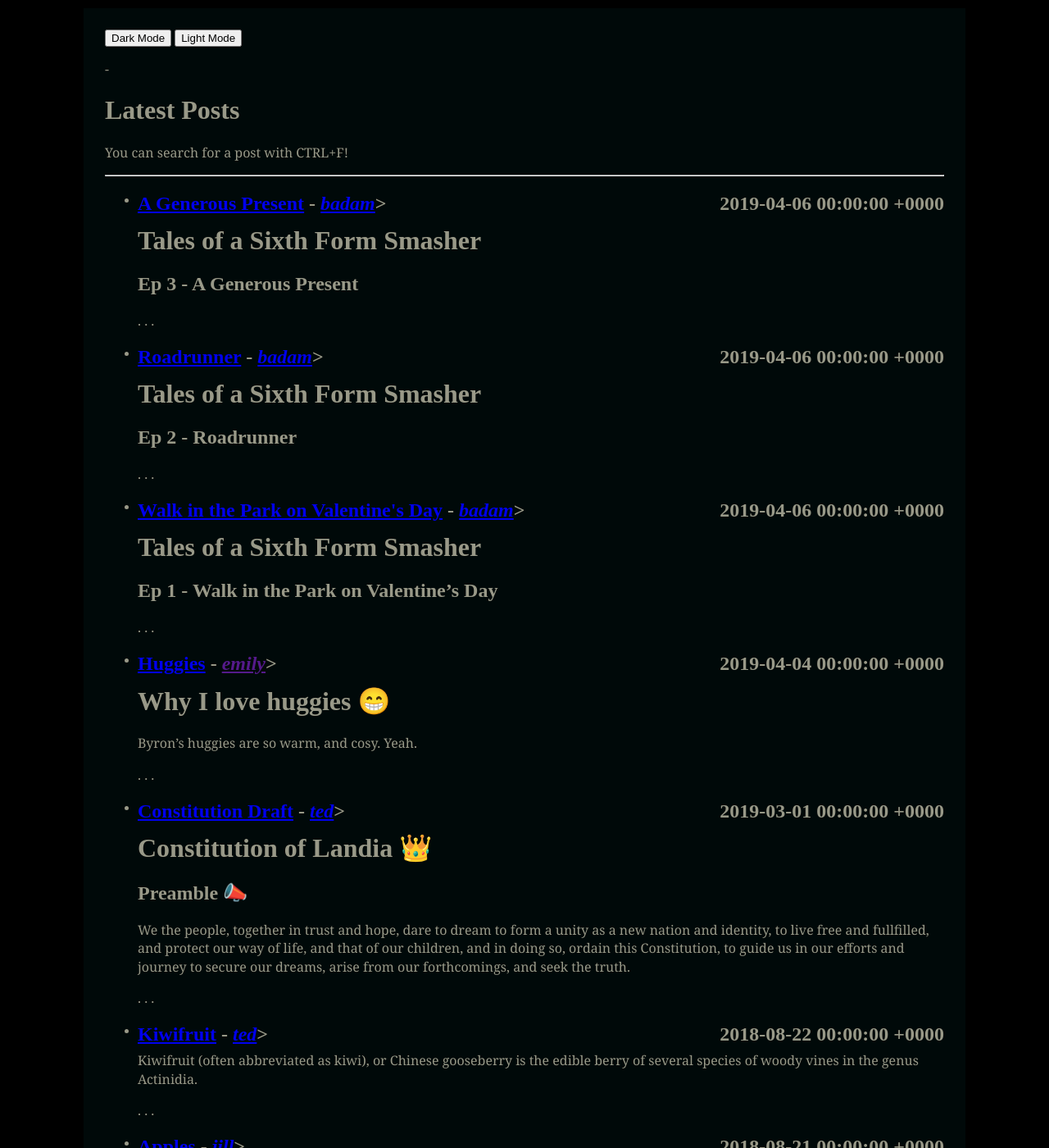
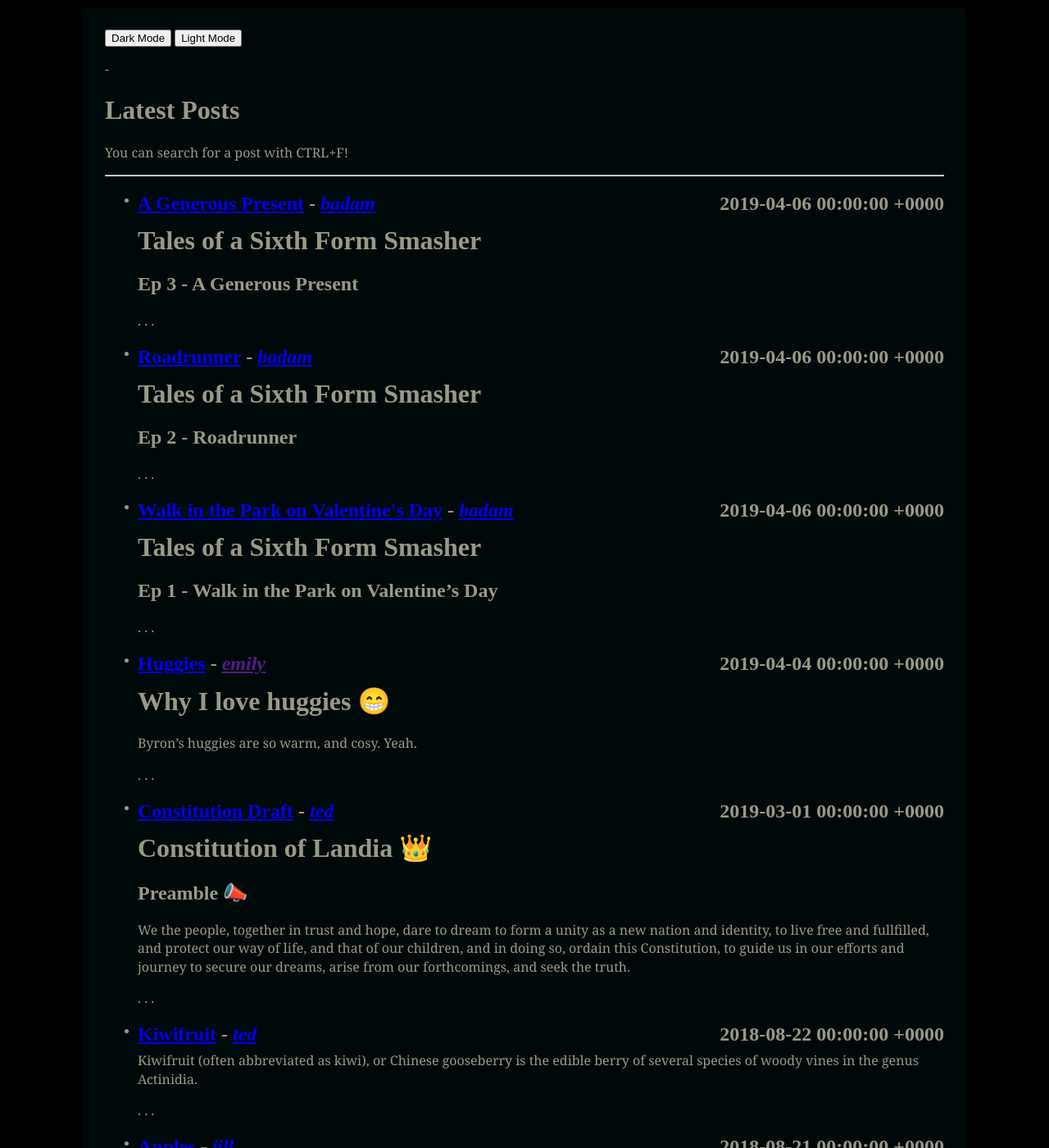
Before and after one commit to torresjrjr/torresjrjr.github.io, a Jekyll site: the page built from blog.html, in a window 1280 px wide and 1400 px high. Shown: the whole window at 82% size. Built offline with Jekyll 4.4.1, drawn with Linux system fonts in a browser that asks for light colours.

Commit message:
Update blog.html

```diff
--- a/blog.html
+++ b/blog.html
@@ -14,7 +14,7 @@ title: Blog
       <!-- <h2><a href="{{ post.url }}">{{ post.title }}</a> - <i><a href="{{ the_author.url }}">{{ post.author }}</a> - {{ post.date }}</i></h2> -->
 
       <h2>
-        <span style="float: left"><a href="{{ post.url }}">{{ post.title }}</a> - <i><a href="{{ the_author.url }}">{{ post.author }}</a></i>></span>
+        <span style="float: left"><a href="{{ post.url }}">{{ post.title }}</a> - <i><a href="{{ the_author.url }}">{{ post.author }}</a></i></span>
         <span style="float: right">{{ post.date }}</span>
       </h2>
 
```
